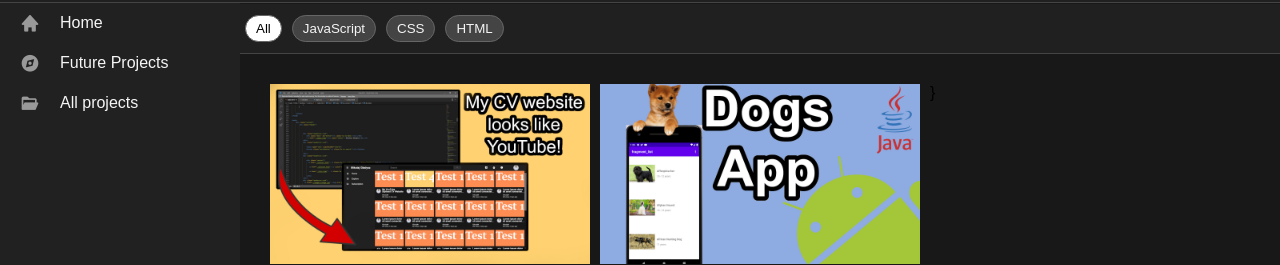
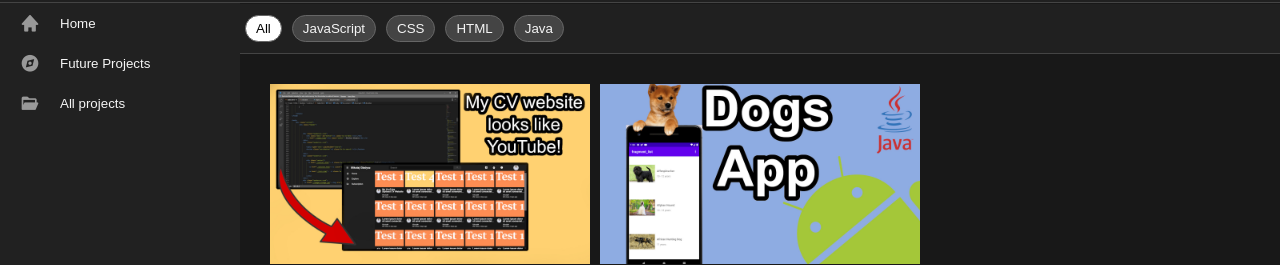
Before and after one commit to MikolajGladysz/Cv-website, an Eleventy site: page src/index.njk in a window 1280 px wide. Shown: the part 47-312 px from the top of the page. Built offline with nearby package versions, Linux system fonts and the light colour scheme; Eleventy itself is replaced by a stand-in of ours; files that its build step writes are made by us from their sources.

Commit message:
Added Filter
Now u can choose wich projects to show

```diff
--- a/src/_includes/sidebar.njk
+++ b/src/_includes/sidebar.njk
@@ -2,21 +2,21 @@
             <ul class="nav List">
                 <li>
                     <a href="/index.html">
-                        <div class="sideBtn btn1"><i class='bx bxs-home'></i>Home</div>
+                        <button class="sideBtn btn1"><i class='bx bxs-home'></i>Home</button>
                     </a>
 
                 </li>
 
                 <li>
                     <a href="/future">
-                        <div class="sideBtn"><i class='bx bxs-compass'></i>Future Projects</div>
+                        <button class="sideBtn"><i class='bx bxs-compass'></i>Future Projects</button>
                     </a>
 
                 </li>
 
                 <li>
                     <a href="/allProjects">
-                        <div class="sideBtn"><i class='bx bxs-folder-open'></i>All projects</div>
+                        <button class="sideBtn"><i class='bx bxs-folder-open'></i>All projects</button>
                     </a>
 
                 </li>
--- a/src/_includes/video.njk
+++ b/src/_includes/video.njk
@@ -1,27 +1,28 @@
-<div class="tagsCon">
+<div class="tagsCon" onload="videoFiler()">
 
-    <button class="tagsBtn active" >All</button>
-    <button class="tagsBtn" >JavaScript</button>
-    <button class="tagsBtn" >CSS</button>
-    <button class="tagsBtn" >HTML</button>
+    <button class="tagsBtn active-tags">All</button>
+    <button class="tagsBtn">JavaScript</button>
+    <button class="tagsBtn">CSS</button>
+    <button class="tagsBtn">HTML</button>
+    <button class="tagsBtn">Java</button>
 
 </div>
 <script>
     let list = document.querySelectorAll('.tagsBtn');
-        for (let i=0; i<list.length; i++){
-            list[i].onclick = function(){
+    for (let i = 0; i < list.length; i++) {
+        list[i].onclick = function () {
             let j = 0;
-            while(j < list.length){
+            while (j < list.length) {
                 list[j++].className = 'tagsBtn';
             }
-            list[i].className = 'tagsBtn active';
+            list[i].className = 'tagsBtn active-tags';
         }
     }
 </script>
 <div class="grid">
     {%- for post in collections.post -%}
-
-        <a href="{{post.url}}">
+    <div style="display: none;" class="tags-hidden"> {{post.data.tags}}</div>
+    <a href="{{post.url}}" class="{{post.data.tags}} video-href">
         <article class="video">
 
             <div class="imgCon">
@@ -32,7 +33,8 @@
             </div>
             <section class="description">
                 <div class="avatar">
-                        <img src="image/cvImage.jpg" alt="{{post.data.imageAlt}}" class="avatarImg"></div>
+                    <img src="image/cvImage.jpg" alt="{{post.data.imageAlt}}" class="avatarImg">
+                </div>
 
                 <div class="titlecon">
                     <p class="title" id="dupa">
@@ -49,6 +51,43 @@
         </article>
     </a>
 
-    {%- endfor %}}
+    {%- endfor %}
+    <script>
+        let btns = document.getElementsByClassName("tagsBtn");
 
+        for (let i = 0; i < btns.length; i++) {
+            btns[i].addEventListener("click", videoFilter);
+        }
+
+        function videoFilter() {
+            let elemTags = document.getElementsByClassName("tags-hidden");
+            let chosenTag = document.getElementsByClassName("active-tags");
+            if(chosenTag[0].innerHTML.includes("All")){
+                for(let i = 0; i<elemTags.length; i++){
+                    let allvideo = document.getElementsByClassName("video-href");
+                    allvideo[i].style.display = "block";
+                }
+            }
+            else{
+            for (let i = 0; i < elemTags.length; i++) {
+
+                let currentTag = document.getElementsByClassName(elemTags[i].innerHTML);
+                if (elemTags[i].innerHTML.includes(chosenTag[0].innerHTML)) {
+                    for (let j = 0; j < currentTag.length; j++) {
+                        currentTag[j].style.display = "block";
+                    }
+                }
+                else {
+                    for (let j = 0; j < currentTag.length; j++) {
+                        currentTag[j].style.display = "none";
+                    }
+                }
+            }
+        }
+        }
+
+
+
+
+    </script>
 </div>
--- a/src/styles.css
+++ b/src/styles.css
@@ -147,7 +147,7 @@
     overflow: hidden;
 }
 .tagsCon.active{
-    left: 60px !important;
+    left: 60px ;
 }
 .tagsBtn{
     border-radius: 20px;
@@ -167,7 +167,7 @@
     box-shadow: inset 0 0 100px 100px rgba(255, 255, 255, 0.15);
     cursor: pointer;
 }
-.tagsBtn.active{
+.tagsBtn.active-tags{
     background-color: white;
     color: black;
 }
@@ -281,9 +281,6 @@
     display: none;
 }
 
-@media only screen and (max-width:700px) {
-
-}
 
 .sideBar {
     position: fixed;
@@ -352,7 +349,10 @@
     .header{
         height: 7vmax;
     }
-
+.tagsCon{
+    top: 7vmax !important;
+    left: 0px !important;
+}
     .header .author{
         font-size: 3.2vmax;
         margin-left: 0.8vmax;
```
Also changed, not shown: public/styles.css (+6 -6 lines), public/aboutme/index.html, public/allProjects/index.html, public/contact/index.html, public/future/index.html, public/index.html, public/info/index.html, public/videos/2021-06-29-cv-website/index.html, public/videos/2021-06-30-dogs-app/index.html. Lines whose indentation alone changed are shown as unchanged.
